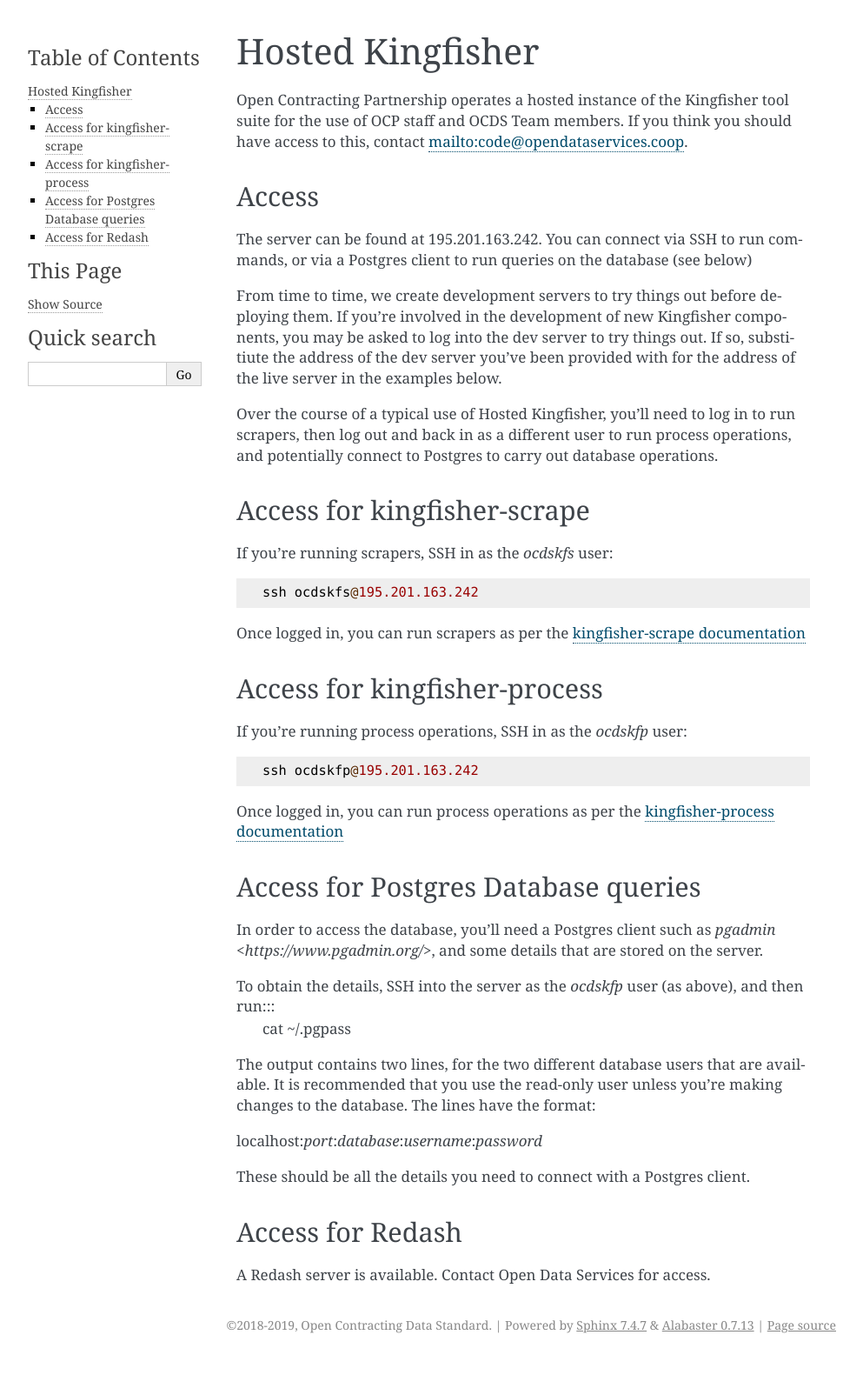
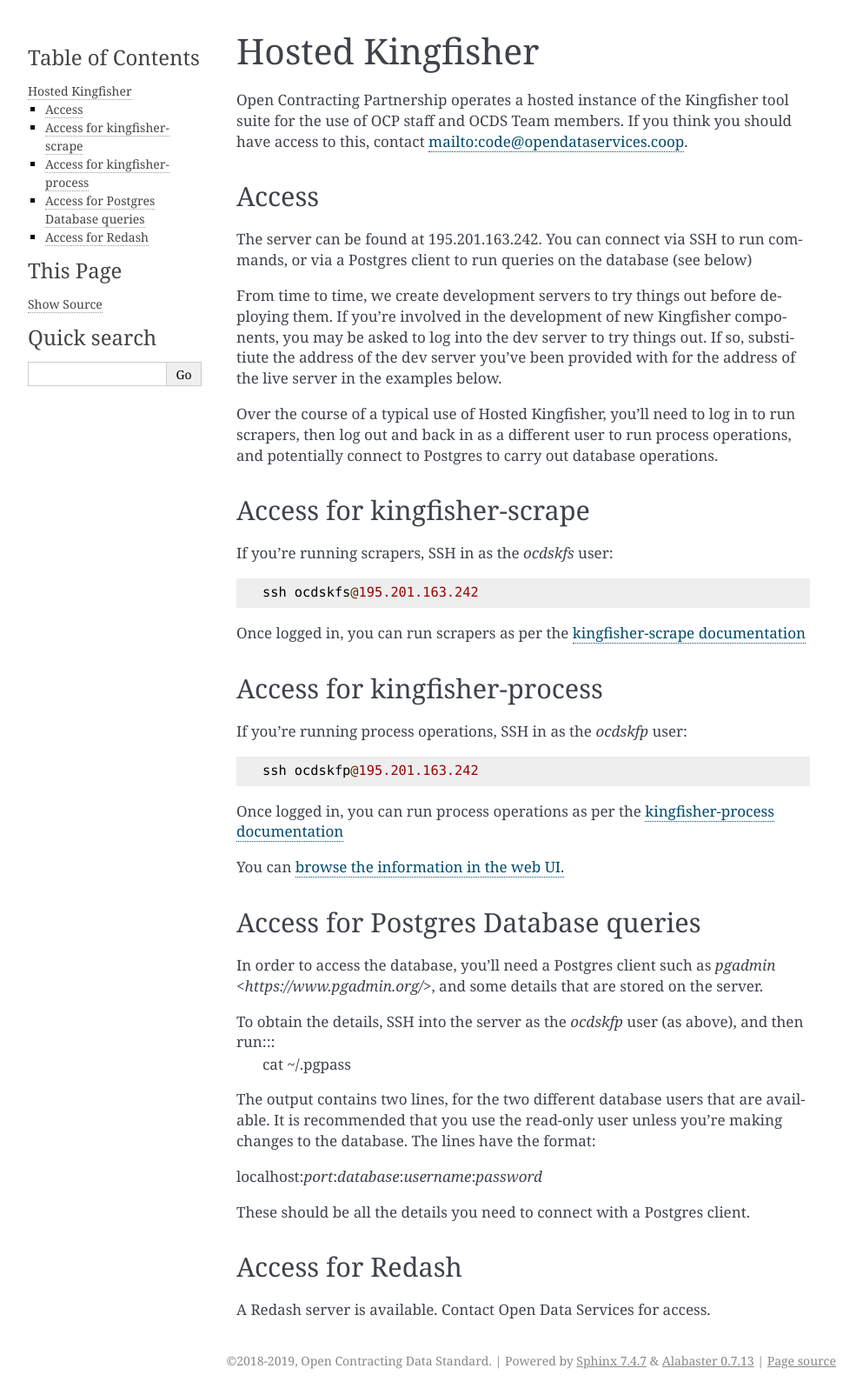
Before and after one commit to open-contracting-archive/kingfisher-vagrant, a Sphinx documentation site: the page built from docs/hosted.rst, in a window 1280 px wide. Shown: the whole page at 87% size, without its empty margins (148-1141 px from the left). Built offline with Sphinx 7.4.7, drawn with Linux system fonts in a browser that asks for light colours; before the commit the page ends 1563 px from its top, so only the background shows below that.

Commit message:
Docs should link to live process app https://github.com/open-contracting/kingfisher/issues/293

```diff
--- a/docs/hosted.rst
+++ b/docs/hosted.rst
@@ -32,6 +32,8 @@
 
 Once logged in, you can run process operations as per the `kingfisher-process documentation <https://kingfisher-process.readthedocs.io/en/latest/cli.html>`_
 
+You can `browse the information in the web UI. <http://process.ocdskingfisher.opendataservices.coop/app>`_
+
 Access for Postgres Database queries
 ------------------------------------
 
```
